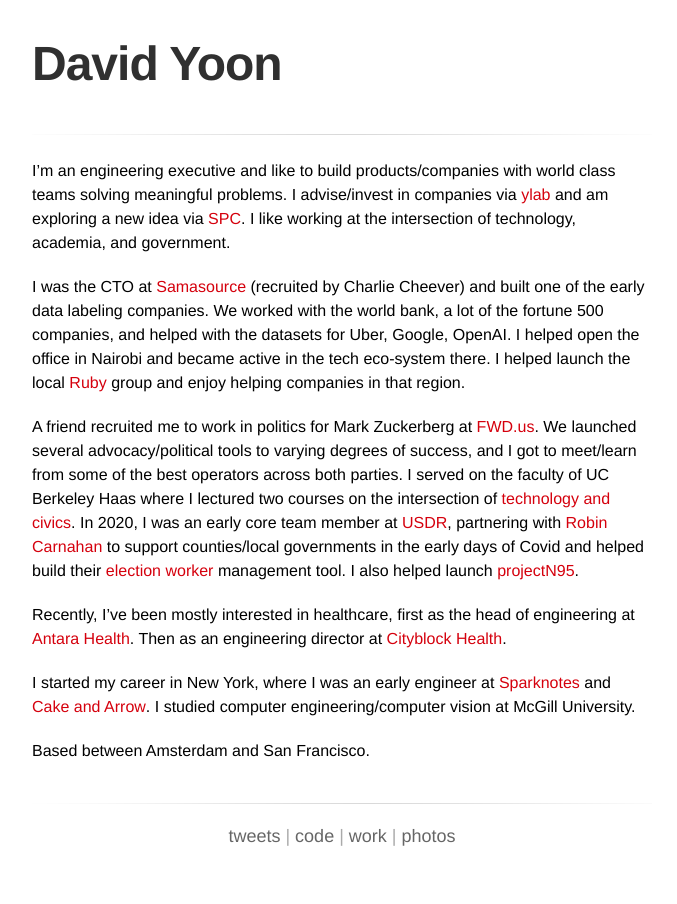
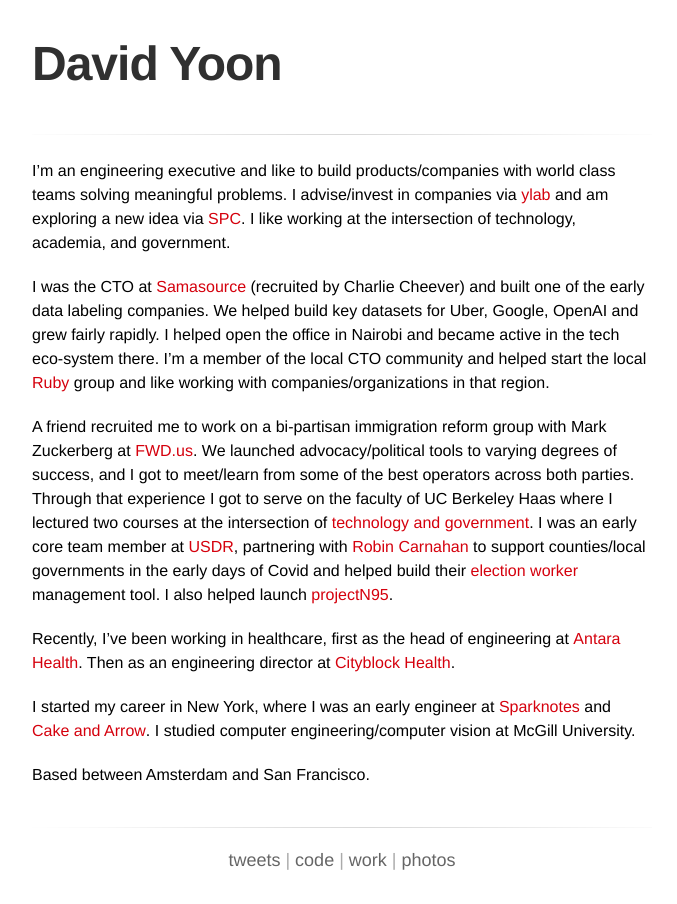
Before and after one commit to daveyoon/daveyoon.github.com, a Jekyll site: the page built from index.md, in a window 1280 px wide. Shown: the whole page, without its empty margins (298-975 px from the left). Built offline with Jekyll 4.4.1, drawn with Linux system fonts in a browser that asks for light colours; some web fonts are replaced.

Commit message:
Update index.md

```diff
--- a/index.md
+++ b/index.md
@@ -6,11 +6,11 @@
 
 I'm an engineering executive and like to build products/companies with world class teams solving meaningful problems. I advise/invest in companies via [ylab](mailto:hello@ylab.co) and am exploring a new idea via [SPC](https://www.southparkcommons.com/). I like working at the intersection of technology, academia, and government.
 
-I was the CTO at [Samasource](https://sama.com) (recruited by Charlie Cheever) and built one of the early data labeling companies. We worked with the world bank, a lot of the fortune 500 companies, and helped with the datasets for Uber, Google, OpenAI. I helped open the office in Nairobi and became active in the tech eco-system there. I helped launch the local [Ruby](https://github.com/nairuby) group and enjoy helping companies in that region.
+I was the CTO at [Samasource](https://sama.com) (recruited by Charlie Cheever) and built one of the early data labeling companies. We helped build key datasets for Uber, Google, OpenAI and grew fairly rapidly. I helped open the office in Nairobi and became active in the tech eco-system there. I'm a member of the local CTO community and helped start the local [Ruby](https://github.com/nairuby) group and like working with companies/organizations in that region.
 
-A friend recruited me to work in politics for Mark Zuckerberg at [FWD.us](https://www.theguardian.com/world/2013/apr/11/mark-zuckerberg-launches-immigration-group). We launched several advocacy/political tools to varying degrees of success, and I got to meet/learn from some of the best operators across both parties. I served on the faculty of UC Berkeley Haas where I lectured two courses on the intersection of [technology and civics](https://haas.berkeley.edu/wp-content/uploads/Syllabus-UGBA39E-Civic-Technology.pdf). In 2020, I was an early core team member at [USDR](https://www.usdigitalresponse.org/), partnering with [Robin Carnahan](https://en.wikipedia.org/wiki/Robin_Carnahan) to support counties/local governments in the early days of Covid and helped build their [election worker](https://www.usdigitalresponse.org/case-studies/automating-harris-countys-student-election-clerk-program) management tool. I also helped launch [projectN95](https://www.newyorker.com/news/letter-from-trumps-washington/the-coronavirus-and-how-the-united-states-ended-up-with-nurses-wearing-garbage-bags).
+A friend recruited me to work on a bi-partisan immigration reform group with Mark Zuckerberg at [FWD.us](https://www.theguardian.com/world/2013/apr/11/mark-zuckerberg-launches-immigration-group). We launched advocacy/political tools to varying degrees of success, and I got to meet/learn from some of the best operators across both parties. Through that experience I got to serve on the faculty of UC Berkeley Haas where I lectured two courses at the intersection of [technology and government](https://haas.berkeley.edu/wp-content/uploads/Syllabus-UGBA39E-Civic-Technology.pdf). I was an early core team member at [USDR](https://www.usdigitalresponse.org/), partnering with [Robin Carnahan](https://en.wikipedia.org/wiki/Robin_Carnahan) to support counties/local governments in the early days of Covid and helped build their [election worker](https://www.usdigitalresponse.org/case-studies/automating-harris-countys-student-election-clerk-program) management tool. I also helped launch [projectN95](https://www.newyorker.com/news/letter-from-trumps-washington/the-coronavirus-and-how-the-united-states-ended-up-with-nurses-wearing-garbage-bags).
 
-Recently, I've been mostly interested in healthcare, first as the head of engineering at [Antara Health](https://www.notboring.co/p/antara-health-natively-integrated). Then as an engineering director at [Cityblock Health](https://www.cityblock.com/).
+Recently, I've been working in healthcare, first as the head of engineering at [Antara Health](https://www.notboring.co/p/antara-health-natively-integrated). Then as an engineering director at [Cityblock Health](https://www.cityblock.com/).
 
 I started my career in New York, where I was an early engineer at [Sparknotes](http://sparknotes.com) and [Cake and Arrow](https://cakeandarrow.com/). I studied computer engineering/computer vision at McGill University.
 
```
